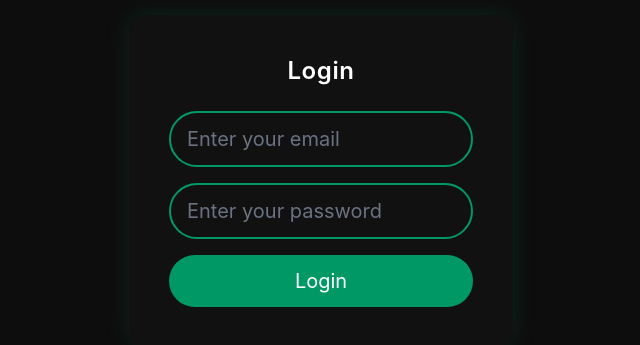
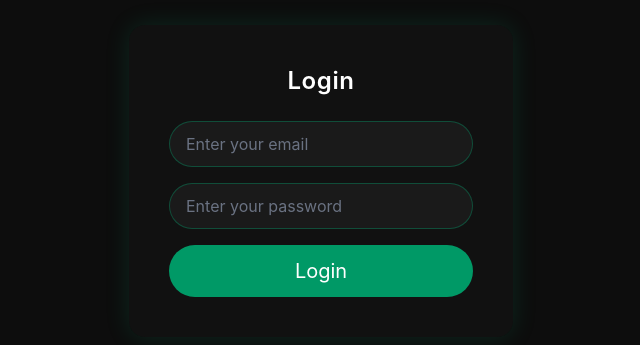
Before and after one commit to deepx-sh/taskflow, a React (Vite) app: page / in a window 1280 px wide. Shown: the part 219-564 px from the top of the page, without its empty margins (319-959 px from the left). Built offline with nearby package versions, Linux system fonts and the light colour scheme.

Commit message:
style:fix styling of email and password field of login component

```diff
--- a/src/components/Auth/Login.jsx
+++ b/src/components/Auth/Login.jsx
@@ -11,12 +11,12 @@ const Login = () => {
           className="flex flex-col gap-4"
         >
           <input
-            className="border-2 border-emerald-600 rounded-full py-3 px-4 text-xl  outline-none bg-transparent placeholder:text-gray-500"
+            className="border border-emerald-600/40 rounded-full py-2.5 px-4 text-base  outline-none bg-[#1a1a1a] placeholder-gray-500 focus:ring-emerald-500 transition-all duration-200"
             type="email"
             placeholder="Enter your email"
           />
           <input
-            className="border-2 border-emerald-600 rounded-full py-3 px-4 text-xl outline-none bg-transparent placeholder:text-gray-500"
+            className="border border-emerald-600/40 rounded-full py-2.5 px-4 text-base  outline-none bg-[#1a1a1a] placeholder-gray-500 focus:ring-emerald-500 transition-all duration-200"
             type="password"
             placeholder="Enter your password"
           />
```
